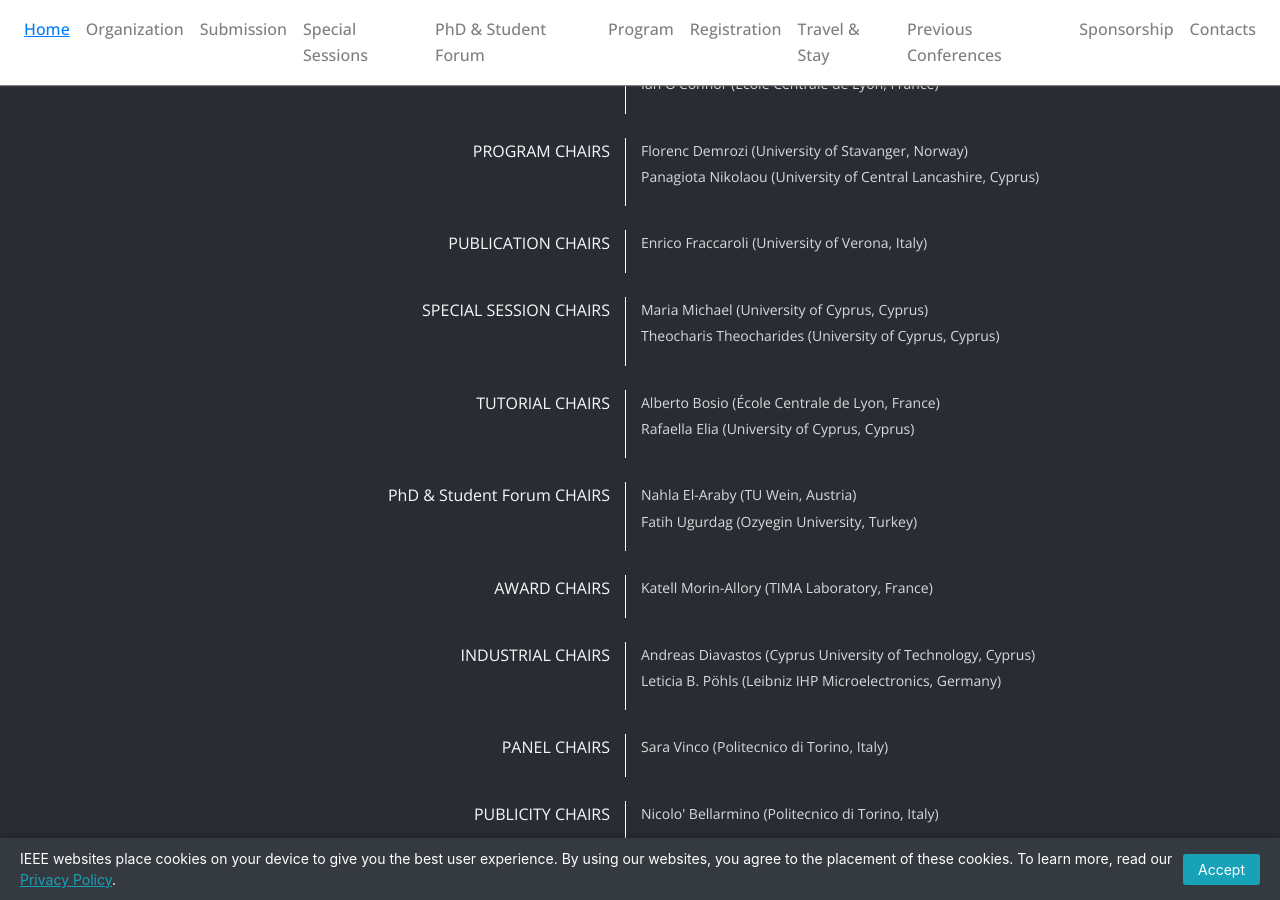
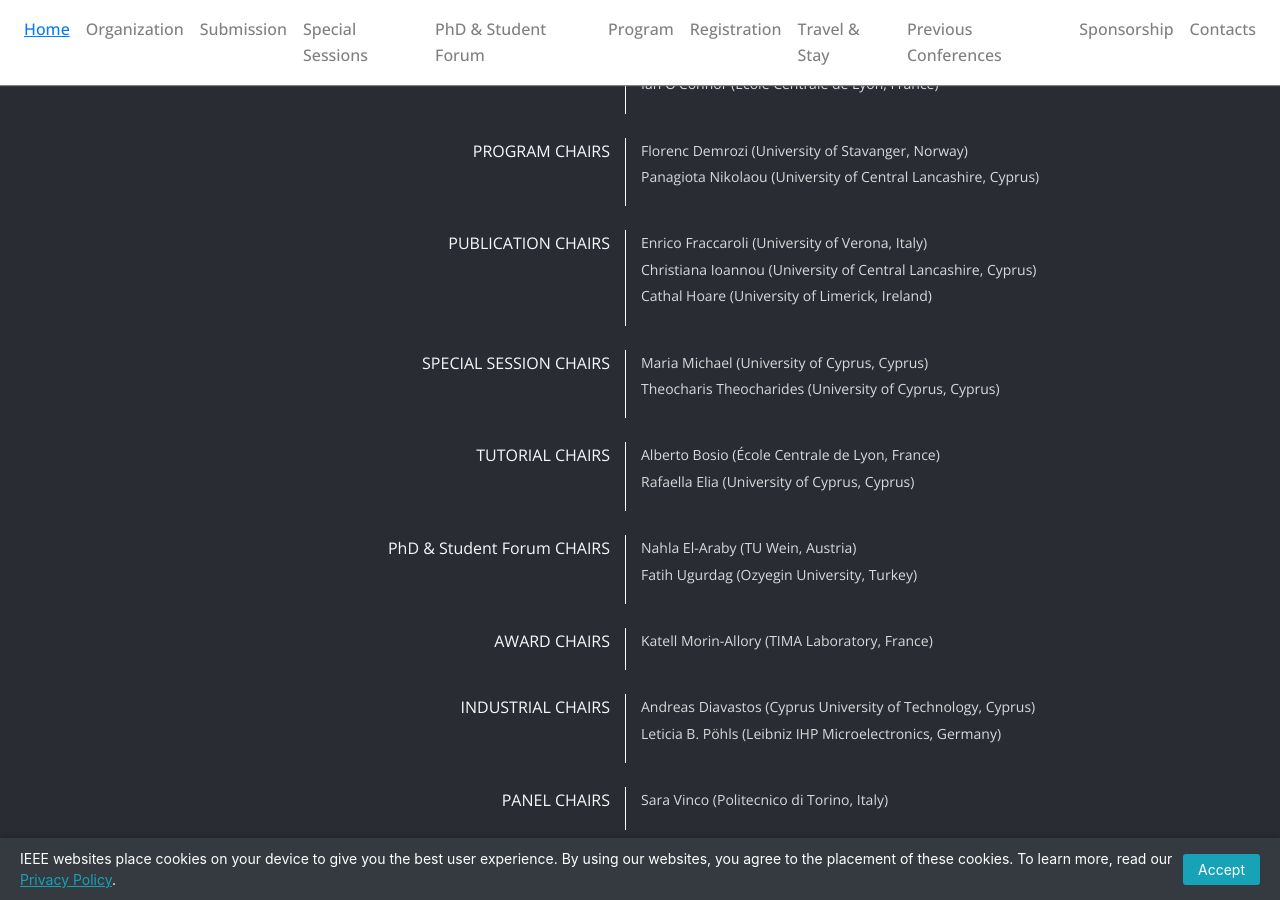
Before and after one commit to vlsi-soc/vlsi-soc, a Jekyll site: the page built from index.md, in a window 1280 px wide and 900 px high, scrolled down 2153 px. Built offline with Jekyll 4.4.1, drawn with Linux system fonts in a browser that asks for light colours; nearby versions of some CDN libraries.

Commit message:
Add other publication chairs

```diff
--- a/_data/organizing_committee.yml
+++ b/_data/organizing_committee.yml
@@ -22,6 +22,10 @@ roles:
     members:
       - name: "Enrico Fraccaroli"
         affiliation: "University of Verona, Italy"
+      - name: "Christiana  Ioannou"
+        affiliation: "University of Central Lancashire, Cyprus"
+      - name: "Cathal Hoare"
+        affiliation: "University of Limerick, Ireland"
 
   - title: "SPECIAL SESSION CHAIRS"
     key: "special_session_chairs"
```
